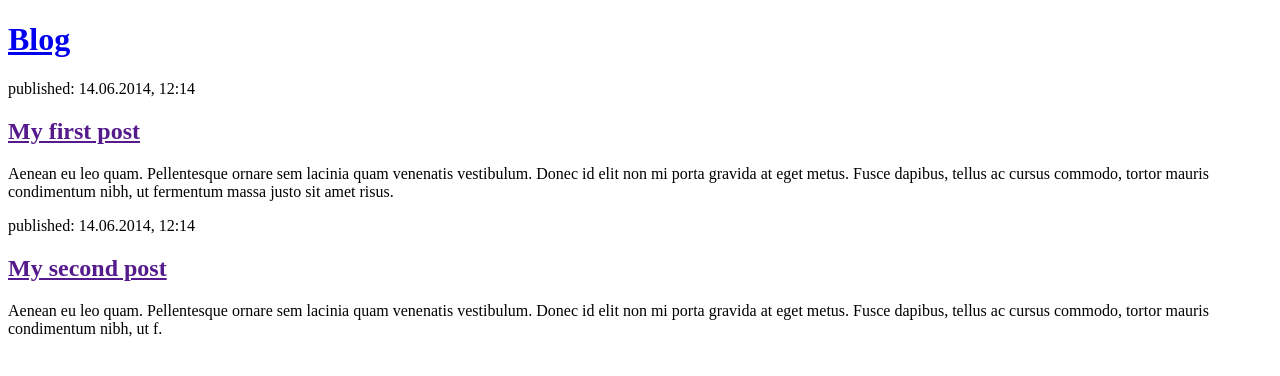
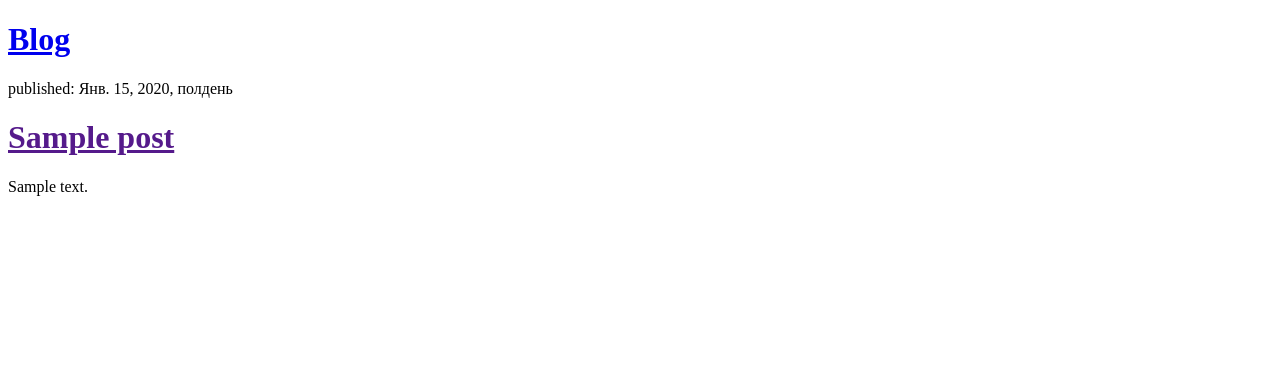
Before and after one commit to TurVova/blog, a Django app: template blog/templates/blog/post_list.html in a window 1280 px wide. Shown: the top 376 px of the page. Run offline with Django 3.2, Linux system fonts and the light colour scheme; the template is opened without the code that fills it: values that come from a table or form of the project are taken from there, others are empty; tables that the repository leaves empty hold one stand-in row (values such as "Sample post").

Commit message:
Modified templates to display posts from database.

```diff
--- a/blog/templates/blog/post_list.html
+++ b/blog/templates/blog/post_list.html
@@ -5,21 +5,15 @@
     <title>POST</title>
 </head>
 <body>
-     <div>
-            <h1><a href="/">Blog</a></h1>
-        </div>
-
-        <div>
-            <p>published: 14.06.2014, 12:14</p>
-            <h2><a href="">My first post</a></h2>
-            <p>Aenean eu leo quam. Pellentesque ornare sem lacinia quam venenatis vestibulum. Donec id elit non mi porta gravida at eget metus. Fusce dapibus, tellus ac cursus commodo, tortor mauris condimentum nibh, ut fermentum massa justo sit amet risus.</p>
-        </div>
-
-        <div>
-            <p>published: 14.06.2014, 12:14</p>
-            <h2><a href="">My second post</a></h2>
-            <p>Aenean eu leo quam. Pellentesque ornare sem lacinia quam venenatis vestibulum. Donec id elit non mi porta gravida at eget metus. Fusce dapibus, tellus ac cursus commodo, tortor mauris condimentum nibh, ut f.</p>
-        </div>
-
+    <div>
+        <h1><a href="/">Blog</a></h1>
+    </div>
+    {% for post in posts %}
+    <div>
+        <p>published: {{ post.published_date }}</p>
+        <h1><a href="">{{ post.title }}</a></h1>
+        <p>{{ post.text|linebreaksbr }}</p>
+    </div>
+    {% endfor %}
 </body>
 </html>
--- a/blog/views.py
+++ b/blog/views.py
@@ -1,4 +1,7 @@
 from django.shortcuts import render
+from django.utils import timezone
+from blog.models import Post
 
 def post_list(request):
-    return render(request, 'blog/post_list.html', {})
+    posts = Post.objects.filter(published_date__lte=timezone.now()).order_by('published_date')
+    return render(request, 'blog/post_list.html', {'posts': posts})
```
Also changed, not shown: 1 other file.
